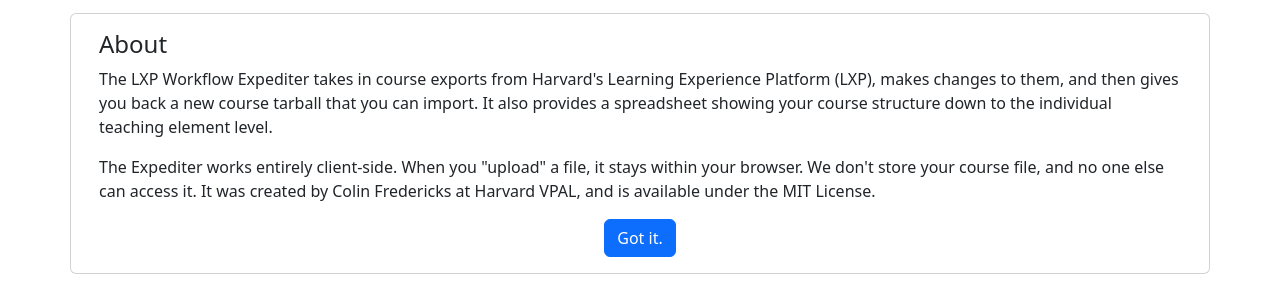
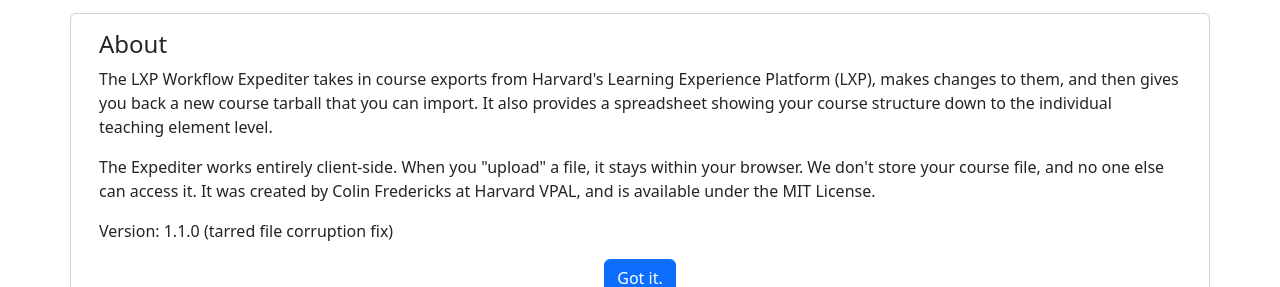
Before and after one commit to nmaekawa/lxp-web-utils, a website built with webpack: page src/index.html in a window 1280 px wide. Both pictures are taken after a click on the button "More info". Shown: the part 147-434 px from the top of the page. Built offline with nearby package versions, Linux system fonts and the light colour scheme.

Commit message:
Version update

```diff
--- a/package.json
+++ b/package.json
@@ -1,7 +1,7 @@
 {
   "name": "web_utilities",
   "description": "Web-based utilities for the LXP",
-  "version": "1.0.0",
+  "version": "1.1.0",
   "main": "index.js",
   "private": true,
   "scripts": {
--- a/src/index.html
+++ b/src/index.html
@@ -38,6 +38,9 @@
             and no one else can access it. It was
             created by Colin Fredericks at Harvard VPAL, and is available under
             the MIT License.
+          </p>
+          <p>
+            Version: 1.1.0 (tarred file corruption fix)
           </p>
           <div class="text-center">
             <button class="btn btn-primary" type="button" data-bs-toggle="collapse" data-bs-target="#about"
```
